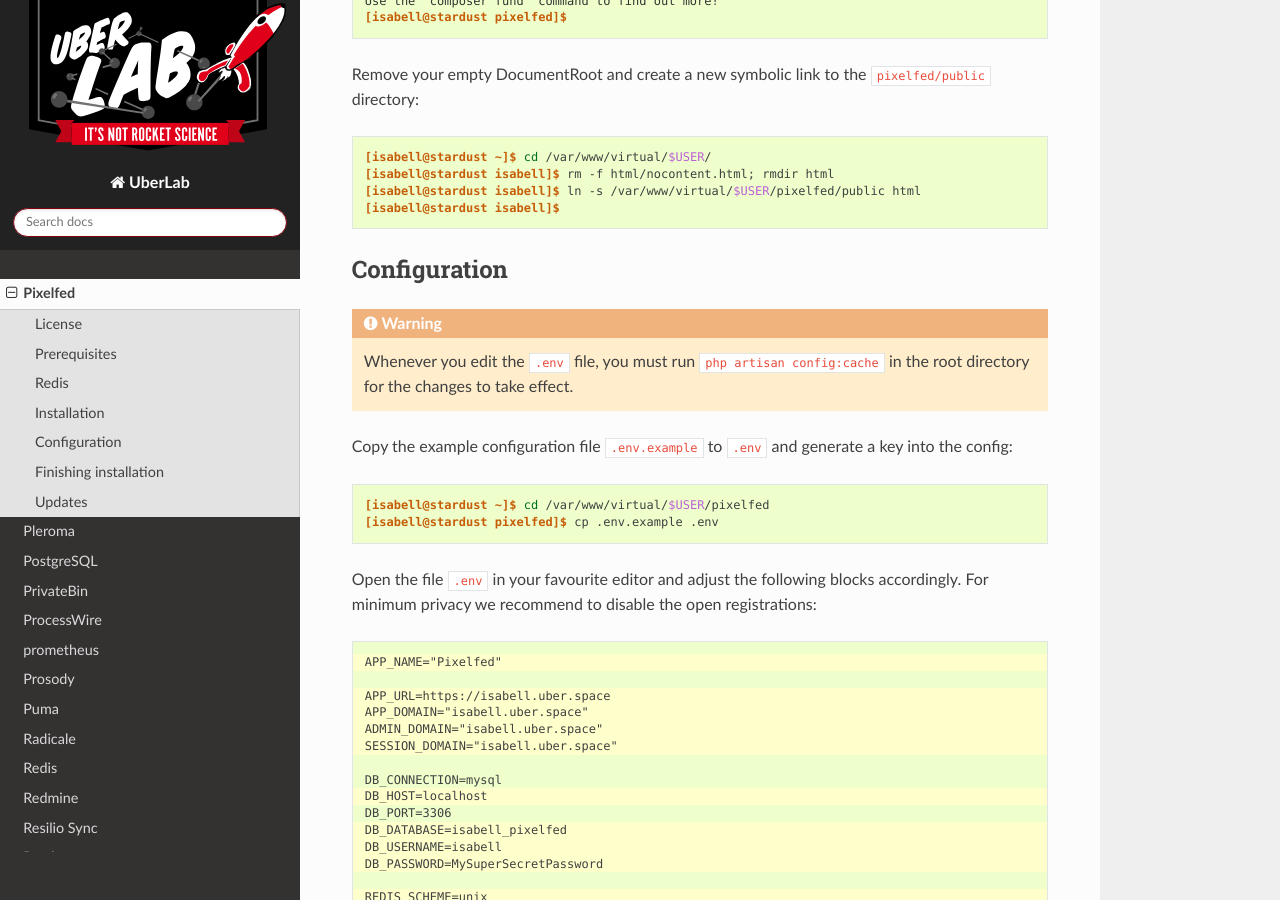
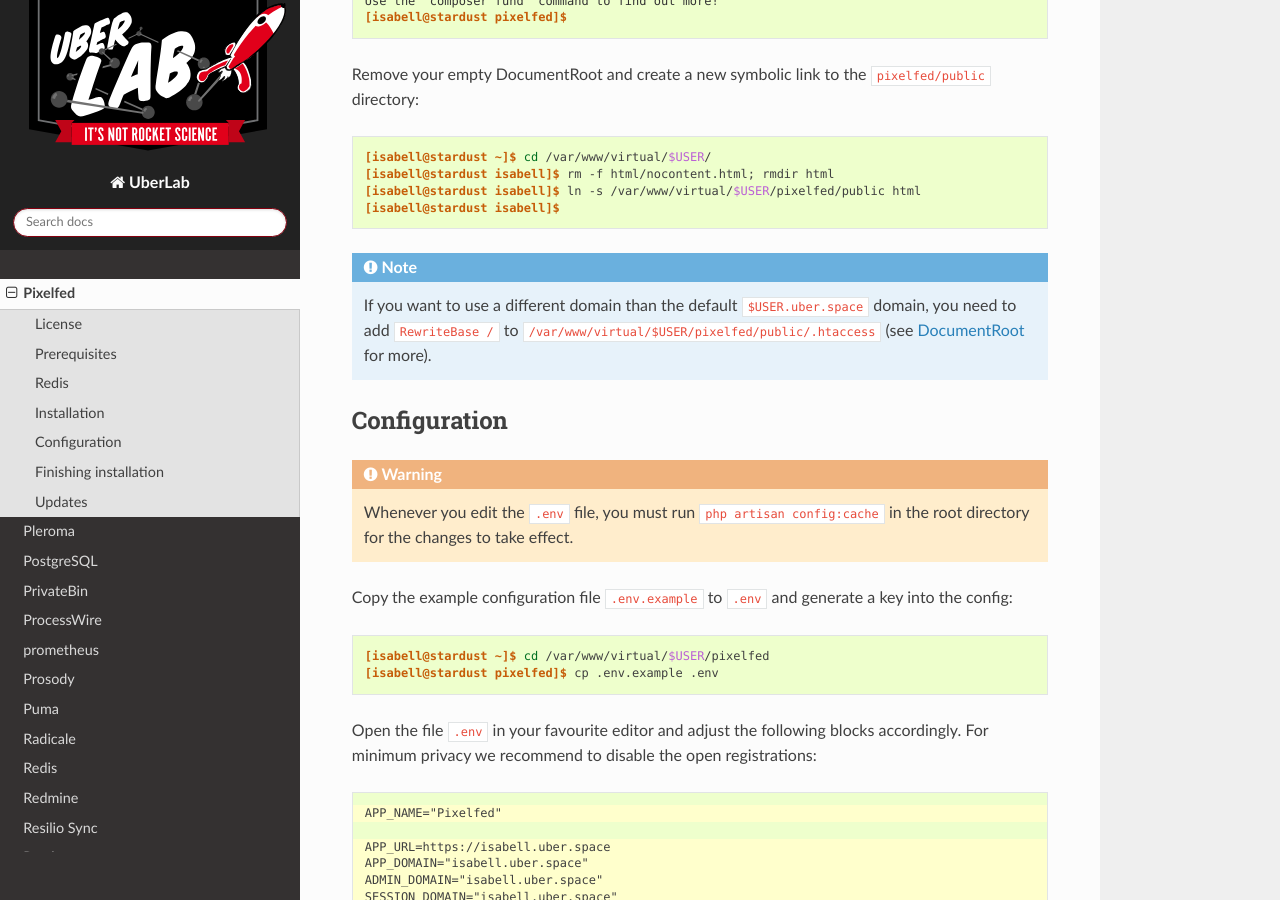
Before and after one commit to Uberspace/lab, a Sphinx documentation site: the page built from source/guide_pixelfed.rst, in a window 1280 px wide and 900 px high, scrolled down 3080 px. Built offline with Sphinx 7.4.7 and the Read the Docs theme 2.0.0, drawn with Linux system fonts in a browser that asks for light colours.

Commit message:
pixelfed: add note on DocumentRoot for additional domains

```diff
--- a/source/guide_pixelfed.rst
+++ b/source/guide_pixelfed.rst
@@ -104,6 +104,8 @@
  [isabell@stardust isabell]$ rm -f html/nocontent.html; rmdir html
  [isabell@stardust isabell]$ ln -s /var/www/virtual/$USER/pixelfed/public html
  [isabell@stardust isabell]$
+
+.. note:: If you want to use a different domain than the default ``$USER.uber.space`` domain, you need to add ``RewriteBase /`` to ``/var/www/virtual/$USER/pixelfed/public/.htaccess`` (see :manual:`DocumentRoot <web-documentroot>` for more).
 
 Configuration
 =============
```
